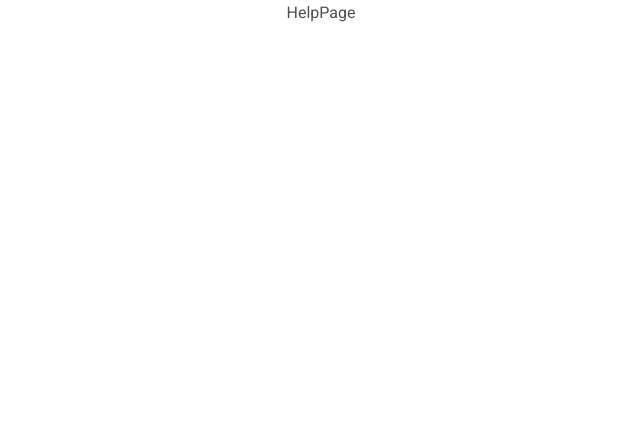
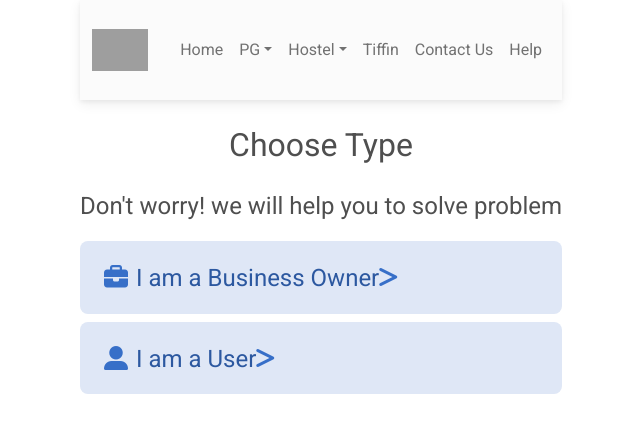
Before and after one commit to ananya12k/Automatic-Information-Tracker-SDP-1, a React (Vite) app in the folder frontend/: page /help in a window 1280 px wide. Shown: the top 432 px of the page, without its empty margins (319-959 px from the left). Built offline with nearby package versions, Linux system fonts and the light colour scheme; grey boxes are pictures that could not be loaded.

Commit message:
added contact and help page

```diff
--- /dev/null
+++ b/frontend/src/components/HelpCustomer.jsx
@@ -0,0 +1,19 @@
+import React from 'react';
+import { MDBIcon, MDBListGroup, MDBListGroupItem } from 'mdb-react-ui-kit';
+
+export default function HelpCustomer() {
+    return (
+        <MDBListGroup style={{ minWidth: '22rem' }} light>
+            <MDBListGroupItem noBorders color='primary' className='px-3 mb-2 rounded-3 fs-4'>
+                <MDBIcon fas icon="briefcase" size='1x' className='p-2' />
+                I am a Business Owner
+                <span ><MDBIcon fas icon="greater-than" size='1x' /></span>
+            </MDBListGroupItem>
+            <MDBListGroupItem noBorders color='primary' className='px-3 mb-2 rounded-3 fs-4'>
+                <MDBIcon fas icon="user-alt" size='1x' className='p-2' />
+                I am a User
+                <span><MDBIcon fas icon="greater-than" size='1x'/></span>
+            </MDBListGroupItem>
+        </MDBListGroup>
+    );
+}
--- a/frontend/src/components/HelpSearch.jsx
+++ b/frontend/src/components/HelpSearch.jsx
@@ -1,5 +1,22 @@
+import React from "react";
+import {
+  MDBCard,
+  MDBCardTitle,
+  MDBBtn,
+  MDBCardGroup,
+  MDBCardImage,
+  MDBCardText,
+  MDBCardBody
+} from "mdb-react-ui-kit";
+
 const HelpSearch = () => {
-  return <div>HelpSearch</div>;
+  return (
+    <>
+
+
+    </>
+  )
+
 };
 
 export default HelpSearch;
--- a/frontend/src/components/NavBar.jsx
+++ b/frontend/src/components/NavBar.jsx
@@ -14,6 +14,7 @@ import {
   MDBNavbarBrand,
   MDBBtn,
 } from "mdb-react-ui-kit";
+
 import { useState } from "react";
 import { useNavigate } from "react-router-dom";
 
--- /dev/null
+++ b/frontend/src/components/NavbarHelp.jsx
@@ -0,0 +1,110 @@
+import {
+    MDBNavbar,
+    MDBContainer,
+    MDBIcon,
+    MDBNavbarNav,
+    MDBNavbarItem,
+    MDBNavbarLink,
+    MDBNavbarToggler,
+    MDBCollapse,
+    MDBDropdown,
+    MDBDropdownMenu,
+    MDBDropdownToggle,
+    MDBDropdownItem,
+    MDBNavbarBrand,
+    MDBBtn,
+    MDBInput,
+    MDBInputGroup
+} from "mdb-react-ui-kit";
+import { useState } from "react";
+import { useNavigate } from "react-router-dom";
+
+const NavBarHelp = () => {
+    const navigate = useNavigate();
+    const handleLogin = () => {
+        navigate("/login");
+    };
+    const [openNavRight, setOpenNavRight] = useState(false);
+
+    return (
+        <MDBNavbar expand="lg" light bgColor="light" fixed="true" className="py-4">
+            <MDBContainer fluid>
+                <MDBNavbarBrand href="#">
+                    <img
+                        src="https://cdn-icons-png.flaticon.com/512/3619/3619429.png"
+                        height="42"
+                        alt=""
+                        loading="lazy"
+                    />
+                </MDBNavbarBrand>
+                <MDBNavbarToggler
+                    type="button"
+                    data-target="#navbarRightAlignExample"
+                    aria-controls="navbarRightAlignExample"
+                    aria-expanded="false"
+                    aria-label="Toggle navigation"
+                    onClick={() => setOpenNavRight(!openNavRight)}
+                >
+                    <MDBIcon fas icon="bars" />
+                </MDBNavbarToggler>
+
+                <MDBCollapse navbar show={openNavRight.toString()}>
+                    <MDBNavbarNav right fullWidth={false} className="mb-2 mb-lg-0">
+                        <MDBNavbarItem>
+                            <MDBNavbarLink href="/">
+                                Home
+                            </MDBNavbarLink>
+                        </MDBNavbarItem>
+                        <MDBNavbarItem>
+                            <MDBDropdown>
+                                <MDBDropdownToggle tag="a" className="nav-link">
+                                    PG
+                                </MDBDropdownToggle>
+                                <MDBDropdownMenu>
+                                    <MDBDropdownItem link href="/pggirls">
+                                        Girls PG
+                                    </MDBDropdownItem>
+                                    <MDBDropdownItem link href="/pgboys">
+                                        Boys PG
+                                    </MDBDropdownItem>
+                                </MDBDropdownMenu>
+                            </MDBDropdown>
+                        </MDBNavbarItem>
+                        <MDBNavbarItem>
+                            <MDBDropdown>
+                                <MDBDropdownToggle tag="a" className="nav-link">
+                                    Hostel
+                                </MDBDropdownToggle>
+                                <MDBDropdownMenu>
+                                    <MDBDropdownItem link href="/hostelgirls">
+                                        Girls Hostel
+                                    </MDBDropdownItem>
+                                    <MDBDropdownItem link href="/hostelboys">
+                                        Boys Hostel
+                                    </MDBDropdownItem>
+                                </MDBDropdownMenu>
+                            </MDBDropdown>
+                        </MDBNavbarItem>
+                        <MDBNavbarItem>
+                            <MDBNavbarLink aria-current="page" href="/tiffin">
+                                Tiffin
+                            </MDBNavbarLink>
+                        </MDBNavbarItem>
+                        <MDBNavbarItem>
+                            <MDBNavbarLink aria-current="page" href="/contact">
+                                Contact Us
+                            </MDBNavbarLink>
+                        </MDBNavbarItem>
+                        <MDBNavbarItem>
+                            <MDBNavbarLink aria-current="page" href="/help">
+                                Help
+                            </MDBNavbarLink>
+                        </MDBNavbarItem>
+                    </MDBNavbarNav>
+                </MDBCollapse>
+            </MDBContainer>
+        </MDBNavbar>
+    );
+};
+
+export default NavBarHelp;
--- a/frontend/src/pages/ContactPage.jsx
+++ b/frontend/src/pages/ContactPage.jsx
@@ -1,5 +1,69 @@
+import React from "react";
+import {
+  MDBCard,
+  MDBCardTitle,
+  MDBBtn,
+  MDBCardGroup,
+  MDBCardText,
+  MDBCardBody,
+  MDBIcon,
+  MDBInputGroup,
+  MDBInput,
+  MDBTextArea,
+  MDBRow,
+} from "mdb-react-ui-kit";
+import NavBarServices from "../components/NavBarServices";
+
 const ContactPage = () => {
-  return <div>ContactPage</div>;
+  const email = "abc@gmail.com";
+  const phone = "123456789";
+
+  return (
+    <>
+      <NavBarServices />
+
+      <MDBCardGroup>
+        <MDBCard className="text-center">
+          <MDBCardBody className="d-flex flex-column justify-content-center align-items-center">
+            <MDBCardTitle tag="h3">Contact Information</MDBCardTitle>
+            <MDBBtn color="primary" className="mb-3 w-50">
+              <MDBIcon fas icon="envelope" className="p-2" size="2x" />
+              <span className="text-center text-lowercase" style={{ fontSize: "25px" }}>{email}</span>
+            </MDBBtn>
+
+            <MDBBtn color="primary" className="w-50">
+              <MDBIcon fas icon="phone" className="p-2 .me-5" size="2x" />
+              <span className="text-center" style={{ fontSize: "25px" }}>{phone}</span>
+            </MDBBtn>
+
+          </MDBCardBody>
+        </MDBCard>
+
+        <MDBCard className="w-50" style={{ height: "95vh" }}>
+          <MDBCardBody>
+            <MDBCardTitle tag="h3" className="text-center" style={{ marginBottom: '70px' }}>We'd love to hear from you!</MDBCardTitle>
+            <center>
+              <form id='form' className='text-center' style={{ width: '25vw' }}>
+
+                <h4 className="text-start">Full Name</h4>
+                <MDBInput className="form-control mb-3" type="text" placeholder="Recipient's Full Name" />
+
+                <h4 className="text-start">Email</h4>
+                <MDBInput className="form-control mb-3" type="text" placeholder="Recipient's Email" />
+
+                <h4 className="text-start">Message</h4>
+                <MDBTextArea className="form-control mb-3" type="text" placeholder="Recipient's Message" />
+
+                <MDBBtn color="primary" size="lg">
+                  Send
+                </MDBBtn>
+              </form>
+            </center>
+          </MDBCardBody>
+        </MDBCard>
+      </MDBCardGroup>
+    </>
+  );
 };
 
 export default ContactPage;
--- a/frontend/src/pages/HelpPage.jsx
+++ b/frontend/src/pages/HelpPage.jsx
@@ -1,5 +1,26 @@
+import HelpSearch from "../components/HelpSearch";
+import NavBarHelp from "../components/NavbarHelp";
+import HelpCustomer from "../components/HelpCustomer";
+import {
+  MDBCard,
+  MDBCardBody,
+  MDBCardTitle,
+  MDBCardText,
+  MDBBtn
+} from 'mdb-react-ui-kit';
+
 const HelpPage = () => {
-  return <div>HelpPage</div>;
+  return (
+    <>
+      <NavBarHelp />
+
+      <p className="text-center fs-2" style={{ marginTop: "20px" }}>Choose Type</p>
+      <p className="text-center fs-4">Don't worry! we will help you to solve problem</p>
+
+      <HelpCustomer />
+
+    </>
+  );
 };
 
 export default HelpPage;
```
